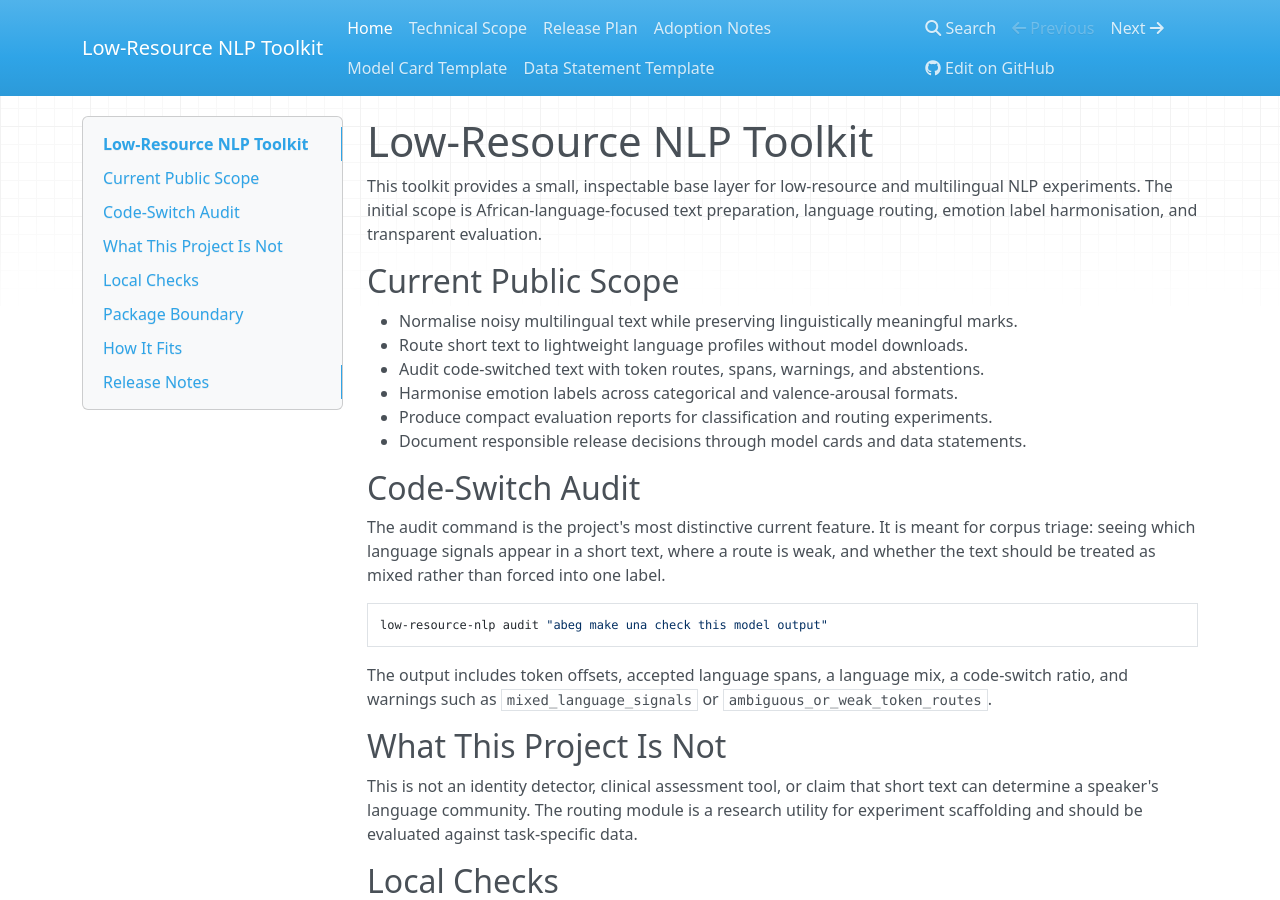
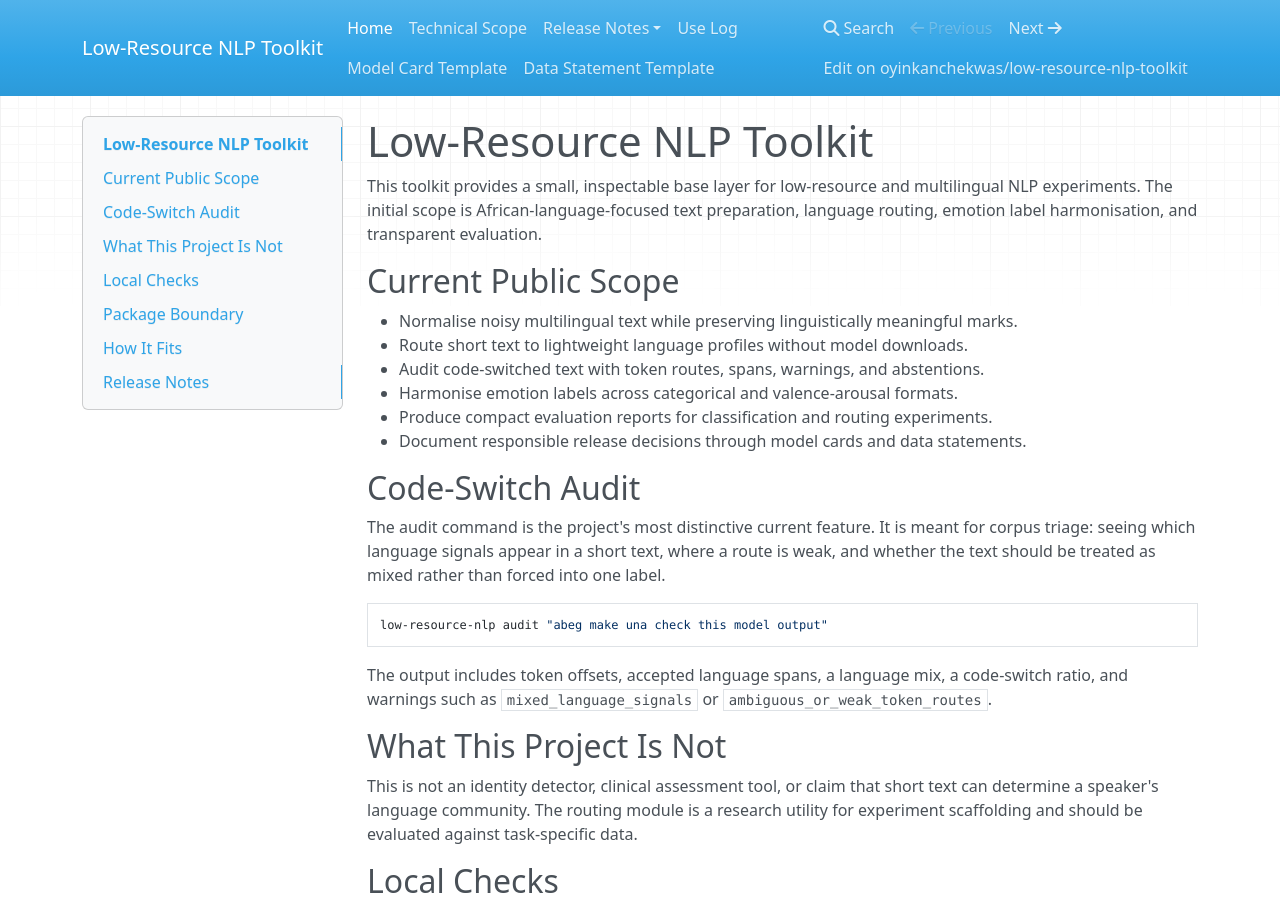
Before and after one commit to oyinkanchekwas/low-resource-nlp-toolkit, an MkDocs documentation site: the page built from docs/index.md, in a window 1280 px wide and 900 px high. Built offline with MkDocs 1.6.1, drawn with Linux system fonts in a browser that asks for light colours; nearby versions of some CDN libraries.

Commit message:
Publish toolkit documentation with GitHub Pages
The release notes and package links need one stable documentation URL. Building the site in CI keeps the published pages tied to tested files on main and prevents stale navigation from being deployed.

```diff
--- a/mkdocs.yml
+++ b/mkdocs.yml
@@ -1,12 +1,16 @@
 site_name: Low-Resource NLP Toolkit
 site_description: Research-facing utilities for low-resource African language NLP.
+site_url: https://oyinkanchekwas.github.io/low-resource-nlp-toolkit/
 repo_url: https://github.com/oyinkanchekwas/low-resource-nlp-toolkit
+repo_name: oyinkanchekwas/low-resource-nlp-toolkit
 theme:
   name: mkdocs
 nav:
   - Home: index.md
   - Technical Scope: scope.md
-  - Release Plan: release_plan_v0_1.md
-  - Adoption Notes: adoption.md
+  - Release Notes:
+      - Version 0.2.0: release_notes_v0_2.md
+      - Version 0.1.0: release_notes_v0_1.md
+  - Use Log: adoption.md
   - Model Card Template: model_card_template.md
   - Data Statement Template: data_statement_template.md
--- a/pyproject.toml
+++ b/pyproject.toml
@@ -55,7 +55,7 @@
 
 [project.urls]
 Homepage = "https://github.com/oyinkanchekwas/low-resource-nlp-toolkit"
-Documentation = "https://github.com/oyinkanchekwas/low-resource-nlp-toolkit/tree/main/docs"
+Documentation = "https://oyinkanchekwas.github.io/low-resource-nlp-toolkit/"
 Changelog = "https://github.com/oyinkanchekwas/low-resource-nlp-toolkit/blob/main/CHANGELOG.md"
 Issues = "https://github.com/oyinkanchekwas/low-resource-nlp-toolkit/issues"
 
```
Also changed, not shown: README.md (+1 -1 lines), 2 other files.
